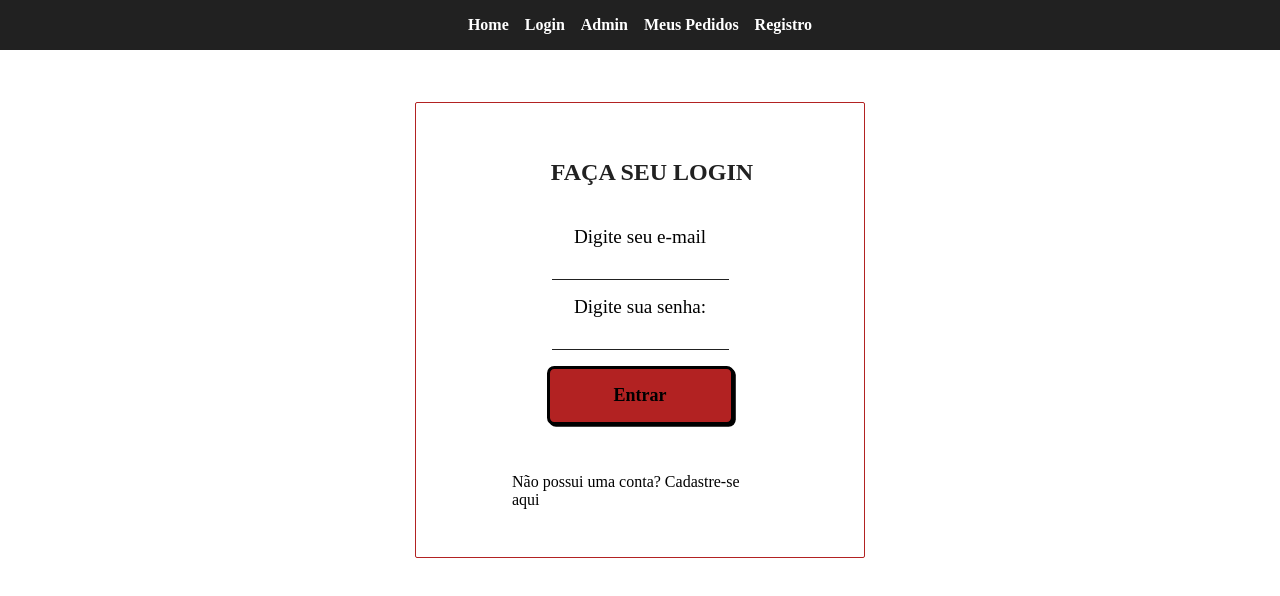
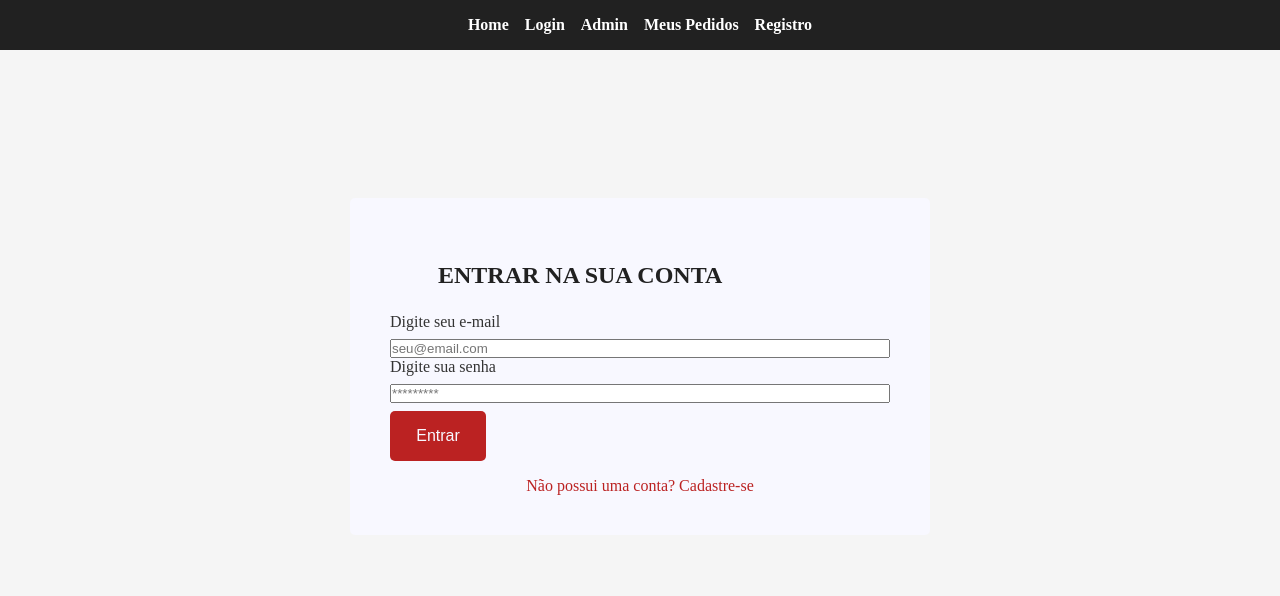
Before and after one commit to luanasantosb/projetoFututoDigital, a React (Vite) app: page /login in a window 1280 px wide. Shown: the top 596 px of the page. Built offline with nearby package versions, Linux system fonts and the light colour scheme.

Commit message:
padronização das páginas de login e registro

```diff
--- a/src/pages/Login.jsx
+++ b/src/pages/Login.jsx
@@ -1,31 +1,31 @@
+import { Link } from "react-router-dom";
 import Menu from "../components/Menu";
 import '../styles.css';
-import { Link } from "react-router-dom";
+
 export default function Login() {
   return (
     <div>
       <Menu />
       <div style={styles.container}>
-        <fieldset style={styles.fieldset}>
-          <form style={styles.form}>
-            <h2 style={styles.h2}>Faça seu login</h2>
+        <form style={styles.form}>
+          <h2 style={styles.h2}>Entrar na sua conta</h2>
 
-            <label style={styles.label}>Digite seu e-mail</label>
-            <input className="input" type="text" />
+          <label htmlFor="email" style={styles.label}>
+            Digite seu e-mail</label>
+          <input id="email" type="email" placeholder="seu@email.com" />
 
-            <label style={styles.label}>Digite sua senha:</label>
-            <input className="input" type="password" />
+          <label htmlFor="senha" style={styles.label}>
+            Digite sua senha</label>
+          <input id="senha" type="password" placeholder="*********" />
 
-            <input className="btn" type="submit" value="Entrar" />
+          <button style={styles.button}>Entrar</button>
 
-            <Link
-              to="/registro"
-              style={{...styles.registro,textDecoration: "none"}}>
-              Não possui uma conta? Cadastre-se aqui
-            </Link>
-          </form>
-
-        </fieldset>
+          <Link
+            to="/registro"
+            style={{ ...styles.registro, textDecoration: "none" }}>
+            Não possui uma conta? Cadastre-se
+          </Link>
+        </form>
       </div>
     </div>
   );
@@ -43,43 +43,48 @@ const styles = {
     display: "flex",
     justifyContent: "center",
     alignItems: "center",
-    minHeight: "70vh",
-  },
-  fieldset: {
-    display: "inline-block",
-    width: "30%",
-    height: "auto",
-    padding: "2rem",
-    borderRadius: "2px",
-    border: "1px solid #B22222",
+    minHeight: "75vh",
+    padding: "1rem",
+    backgroundColor: "#f5f5f5"
   },
   form: {
+    width: "100%",
+    maxWidth: "500px",
+    backgroundColor: "#f8f8ff",
+    padding: "2.5rem",
+    borderRadius: "5px",
     display: "flex",
-    justifyContent: "center",
-    alignItems: "center",
     flexDirection: "column",
-    gap: "1rem",
   },
+
   label: {
-    fontSize: "1.2rem",
+    fontSize: "1rem",
+    marginBottom: "0.5rem",
+    color: "#333",
   },
-  submit:
-  {
-    color: "#fffef6",
-    backgroundColor: "#B22222",
-    padding: "1rem 4rem",
-    outline: "none",
-    border: "none",
-    borderRadius: "2px",
+  input: {
+    padding: "1rem",
+    borderRadius: "5px",
+    boder: "1px solid #212121",
+    marginBottom: "1rem",
     fontSize: "1rem",
   },
-  registro:
-  {
-    color: "red",
-    marginTop: "1rem",
-    gap: "1.2rem",
-    padding: "1rem 4rem",
-    textDecoration: "none",
-    color: "inherit"
+  button: {
+    backgroundColor: "#B22",
+    color: "#f8f8ff",
+    padding: "1rem",
+    border: "none",
+    borderRadius: "5px",
+    cursor: "pointer",
+    fontSize: "1rem",
+    marginTop: "0.5rem",
+    width:"6rem",
   },
-}
+  registro: {
+    textAlign: "center",
+    marginTop:"1rem",
+    textDecoration:"none",
+    color:"#B22",
+    fontSize:"1rem",
+  },
+};
--- a/src/pages/Registro.jsx
+++ b/src/pages/Registro.jsx
@@ -6,91 +6,94 @@ export default function Registro() {
     <div>
       <Menu />
       <div style={styles.container}>
-        <fieldset style={styles.fieldset}>
           <form style={styles.form}>
             <h2 style={styles.h2}>Faça seu cadastro</h2>
-            <label style={styles.label}>Digite nome:</label>
-            <input className="input" type="text" />
-            <label style={styles.label}>Digite seu sobrenome:</label>
-            <input className="input" type="text" />
-            <label style={styles.label}>Digite seu e-mail</label>
-            <input className="input" type="text" />
-            <label style={styles.label}>Digite sua senha:</label>
-            <input className="input" type="password"/>
 
-            <input className="btn" type="submit" value="Cadastrar" />
+            <label htmlFor="nome"style={styles.label}>Nome Completo:</label>
+            <input id="nome"type="text" value="seu nome" />
+
+            <label htmlFor="email"style={styles.label}>Digite seu e-mail</label>
+            <input id="email" type="email" placeholder="seu@email.com" />
+
+            <label htmlFor="senha"style={styles.label}>
+              Digite sua senha:</label>
+            <input id="senha" type="password" placeholder="Minimo 8 caracteres"/>
+
+            <label htmlFor="confirmarSenha"style={styles.label}>
+              Confirme sua senha:</label>
+            <input id="confirmarSenha" type="password" placeholder="Repita a senha"/>
+
+            <button style={styles.button}>
+              Cadastrar
+            </button>
+
               <Link
               to="/login"
-              style={{...styles.registro,textDecoration: "none"}}>
+              style={{...styles.login,textDecoration: "none"}}>
               Não possui uma conta? Cadastre-se aqui
             </Link>
 
           </form>
-
-        </fieldset>
+        </div>
       </div>
-    </div>
   );
 }
 
 const styles = {
-  h1: {
+    h2: {
     margin: "1.5rem",
     paddingLeft: "1.5rem",
-    color: "blue",
-    textTransform: "uppercase",
-  },
-  h2: {
-    margin: "1.5rem",
-    paddingLeft: "1.5rem",
-    color: "#FFFEF6",
+    color: "#212121",
     textTransform: "uppercase",
   },
 
-  container: {
+    container: {
     display: "flex",
     justifyContent: "center",
     alignItems: "center",
-    minHeight: "70vh",
-  },
-  fieldset:{
-    display: "inline-block",
-    width: "30%",
-    height: "auto",
-    padding: "2rem",
-    borderRadius:"24px",
-    border:"1px solid #B22222",
+    minHeight: "75vh",
+    padding: "1rem",
+    backgroundColor: "#f5f5f5"
   },
   form: {
+    width: "100%",
+    maxWidth: "500px",
+    backgroundColor: "#f8f8ff",
+    padding: "2.5rem",
+    borderRadius: "5px",
     display: "flex",
-    justifyContent: "center",
-    alignItems: "center",
     flexDirection: "column",
-    gap: "1rem",
+  },
+
+  label: {
+    fontSize: "1rem",
+    marginBottom: "0.5rem",
+    color: "#333",
   },
   input: {
-    border: "none",
-    borderBottom: "1px solid red;",
-    outline: "none",
-  },
-  label: {
-    fontSize: "1.2rem",
-  },
-  submit:
-  {
-    color: "#fffef6",
-    backgroundColor: "#B22222",
-    padding: "1rem 4rem",
-    outline: "none",
-    border: "none",
-    borderRadius: "2px",
+    padding: "1rem",
+    borderRadius: "5px",
+    boder: "1px solid #212121",
+    marginBottom: "1rem",
     fontSize: "1rem",
   },
-  registro:
-  {
-    color: "red",
+  button: {
+    backgroundColor: "#B22",
+    color: "#f8f8ff",
+    padding: "1rem",
+    border: "none",
+    borderRadius: "5px",
+    cursor: "pointer",
+    fontSize: "1rem",
+    marginTop: "0.5rem",
+    width:"6rem",
+  },
+  login: {
+    textAlign: "center",
     marginTop:"1rem",
-    gap:"1.2rem",
-    padding: "1rem 4rem",
-  }
+    textDecoration:"none",
+    color:"#B22",
+    fontSize:"1rem",
+  },
+
 };
--- a/src/styles.css
+++ b/src/styles.css
@@ -2,41 +2,3 @@
     margin:0;
     padding: 0;
 }
-
-.input {
-  border: none;
-  border-bottom: 1px solid #212121;
-  outline: none;
-}
-
-.input:focus {
-  border-bottom: 2px solid #B22222;
-}
-
-.btn{
-  background: #B22222;
-  font-family: inherit;
-  padding: 1rem 4rem;
-  font-weight: 900;
-  font-size: 18px;
-  border: 3px solid #000;
-  border-radius: 0.4em;
-  box-shadow: 0.1em 0.1em;
-  cursor: pointer;
-  text-decoration: none;
-}
-
-.btn:hover {
-  transform: translate(-0.05em, -0.05em);
-  box-shadow: 0.15em 0.15em;
-}
-
-.btn:active {
-  transform: translate(0.05em, 0.05em);
-  box-shadow: 0.05em 0.05em;
-}
-
-.link-clean {
-  text-decoration: none;
-  color: inherit;
-}
```
Also changed, not shown: 1 other file (tests, documents, lock files or other folders).
